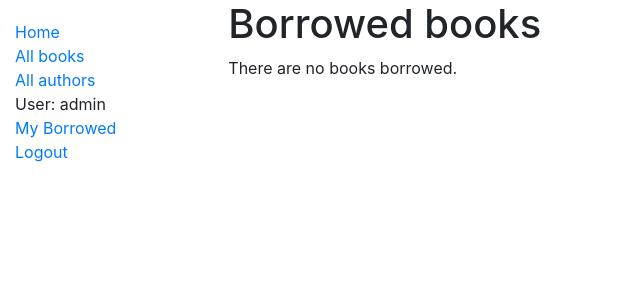
After one commit to JerickWong/Xavier-s-School-Online-Library-Website, a Django app: page /catalog/mybooks/ in a window 1280 px wide. The commit adds this page. Shown: the top 300 px of the page, without its empty margins (0-640 px from the left). Run offline with Django 3.2, Linux system fonts and the light colour scheme; a user stored in the database is signed in; data comes from the database, SQL or seed files in the repository; both versions use the stored data as it was after the commit; some libraries are stand-ins or nearby versions.

Commit message:
borrowing of books

```diff
--- a/xavier/catalog/admin.py
+++ b/xavier/catalog/admin.py
@@ -28,12 +28,14 @@ class BookAdmin(admin.ModelAdmin):
 # Register the Admin classes for BookInstance using the decorator
 @admin.register(BookInstance)
 class BookInstanceAdmin(admin.ModelAdmin):
+    list_display = ('book', 'status', 'borrower', 'due_back', 'id')
     list_filter = ('status', 'due_back')
+
     fieldsets = (
         (None, {
-            'fields': ('book', 'imprint', 'id')
+            'fields': ('book','imprint', 'id')
         }),
         ('Availability', {
-            'fields': ('status', 'due_back')
+            'fields': ('status', 'due_back','borrower')
         }),
     )
--- a/xavier/catalog/templates/base_generic.html
+++ b/xavier/catalog/templates/base_generic.html
@@ -18,6 +18,13 @@
           <li><a href="{% url 'index' %}">Home</a></li>
           <li><a href="{% url 'books' %}">All books</a></li>
           <li><a href="">All authors</a></li>
+          {% if user.is_authenticated %}
+            <li>User: {{ user.get_username }}</li>
+            <li><a href="{% url 'my-borrowed' %}">My Borrowed</a></li>
+            <li><a href="{% url 'logout'%}?next={{request.path}}">Logout</a></li>
+          {% else %}
+            <li><a href="{% url 'login'%}?next={{request.path}}">Login</a></li>
+          {% endif %}
         </ul>
      {% endblock %}
       </div>
--- /dev/null
+++ b/xavier/catalog/templates/catalog/bookinstance_list_borrowed_user.html
@@ -0,0 +1,19 @@
+{% extends "base_generic.html" %}
+
+{% block content %}
+    <h1>Borrowed books</h1>
+
+    {% if bookinstance_list %}
+    <ul>
+
+      {% for bookinst in bookinstance_list %}
+      <li class="{% if bookinst.is_overdue %}text-danger{% endif %}">
+        <a href="{% url 'book-detail' bookinst.book.pk %}">{{bookinst.book.title}}</a> ({{ bookinst.due_back }})
+      </li>
+      {% endfor %}
+    </ul>
+
+    {% else %}
+      <p>There are no books borrowed.</p>
+    {% endif %}
+{% endblock %}
--- a/xavier/catalog/urls.py
+++ b/xavier/catalog/urls.py
@@ -12,7 +12,7 @@ urlpatterns = [
 #Add URL maps to redirect the base URL to our application
 from django.views.generic import RedirectView
 urlpatterns += [
-    path('', RedirectView.as_view(url='catalog/', permanent=True)),
+    # path('', RedirectView.as_view(url='/', permanent=False)),
 ]
 
 # Use static() to add url mapping to serve static files during development (only)
@@ -42,3 +42,7 @@ urlpatterns += [
 #     url(r'^accounts/login/$', login, name='login'),
 #     url(r'^accounts/logout/$', logout, name='logout'),
 # ]
+
+urlpatterns += [
+    path('mybooks/', views.LoanedBooksByUserListView.as_view(), name='my-borrowed'),
+]
--- a/xavier/catalog/views.py
+++ b/xavier/catalog/views.py
@@ -67,23 +67,20 @@ def book_detail_view(request, primary_key):
 #     book = get_object_or_404(Book, pk=primary_key)
 #     return render(request, 'catalog/book_detail.html', context={'book': book})
 
-def login(request):
-    pass
+from django.contrib.auth.decorators import login_required
 
-def pwchangedone(request):
-    pass
+@login_required
+def my_view(request):
+    # You can do the same sort of thing manually by testing on request.user.is_authenticated, but the decorator is much more convenient!
+    ...
 
-def pwchange(request):
-    pass
+from django.contrib.auth.mixins import LoginRequiredMixin
 
-def pwreset(request):
-    pass
+class LoanedBooksByUserListView(LoginRequiredMixin,generic.ListView):
+    """Generic class-based view listing books on loan to current user."""
+    model = BookInstance
+    template_name ='catalog/bookinstance_list_borrowed_user.html'
+    paginate_by = 10
 
-def pwresetdone(request):
-    pass
-
-def reset(request):
-    pass
-
-def resetdone(request):
-    pass
+    def get_queryset(self):
+        return BookInstance.objects.filter(borrower=self.request.user).filter(status__exact='o').order_by('due_back')
```
Also changed, not shown: xavier/catalog/models.py (+9 -0 lines), xavier/catalog/migrations/0002_bookinstance_borrower.py (added), xavier/catalog/static/css/styles.css (renamed from xavier/catalog/static/styles.css), xavier/db.sqlite3.
